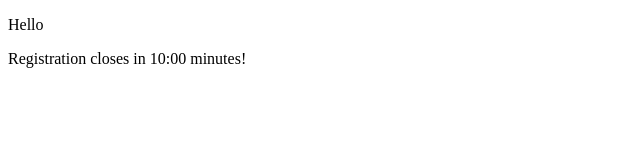
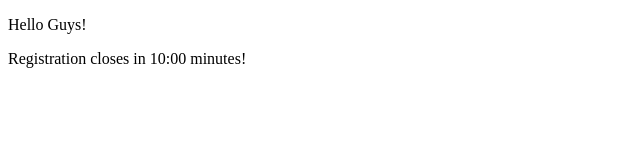
Before and after one commit to nhungbella/nhungbella.github.io, a plain HTML site: page index.html in a window 1280 px wide. Shown: the full height of the page, 0-640 px from the left. Drawn offline with Linux system fonts and the light colour scheme.

Commit message:
Update index.html

```diff
--- a/index.html
+++ b/index.html
@@ -40,7 +40,7 @@
          </script>
     </head>
     <body onload="startTime()">
-        <p style="font-size:30">Hello</p>
+        <p style="font-size:30">Hello Guys!</p>
         <div id="timer"></div>
         <div>Registration closes in <span id="times">10:00</span> minutes!</div>
 
```
